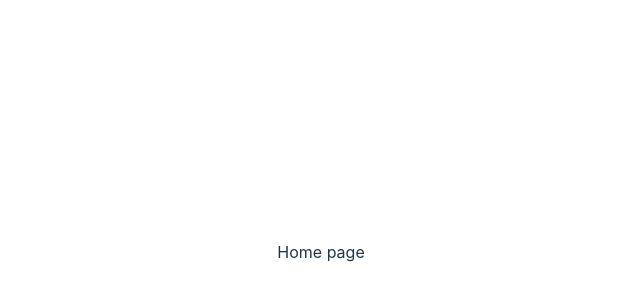
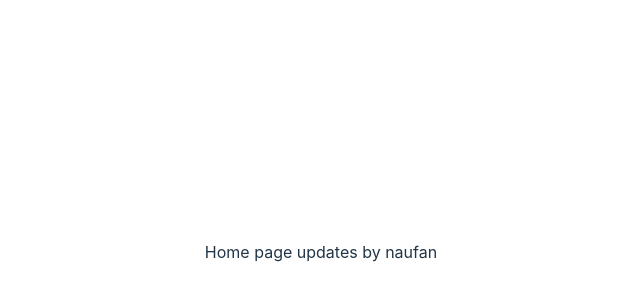
Before and after one commit to prakashwiser/wiser-blood-bank, a React (Vite) app: page / in a window 1280 px wide. Shown: the part 148-448 px from the top of the page, without its empty margins (319-959 px from the left). Built offline with nearby package versions, Linux system fonts and the light colour scheme.

Commit message:
home page updates

```diff
--- a/src/App.jsx
+++ b/src/App.jsx
@@ -8,7 +8,7 @@ function App() {
 
   return (
     <>
-      Home page
+      Home page updates by naufan
     </>
   )
 }
```
